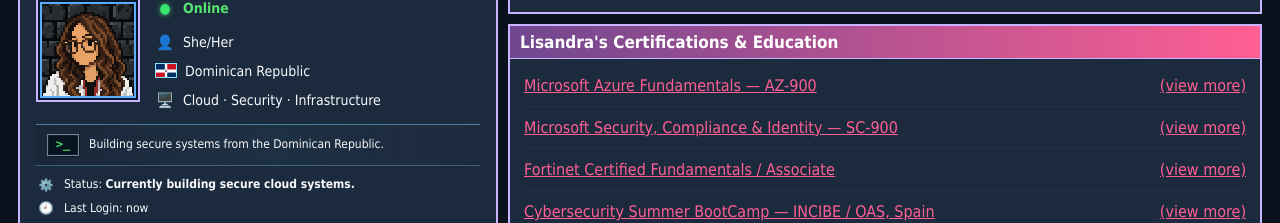
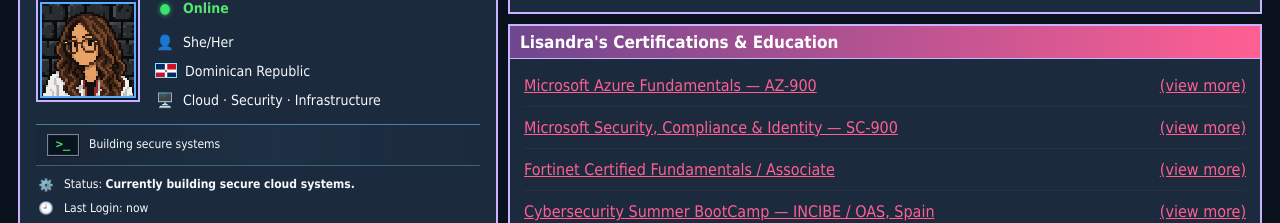
Before and after one commit to LisandraDv/lsdr-security-portfolio, a plain HTML site: page index.html in a window 1280 px wide. Shown: the part 248-471 px from the top of the page. Drawn offline with nearby package versions, Linux system fonts and the light colour scheme.

Commit message:
Update index.html

```diff
--- a/index.html
+++ b/index.html
@@ -130,7 +130,7 @@
 
           <div class="profile-terminal-line">
             <span class="terminal-mini-icon" aria-hidden="true">&gt;_</span>
-            <span>Building secure systems from the Dominican Republic.</span>
+            <span>Building secure systems</span>
           </div>
 
           <div class="profile-system-meta">
```
